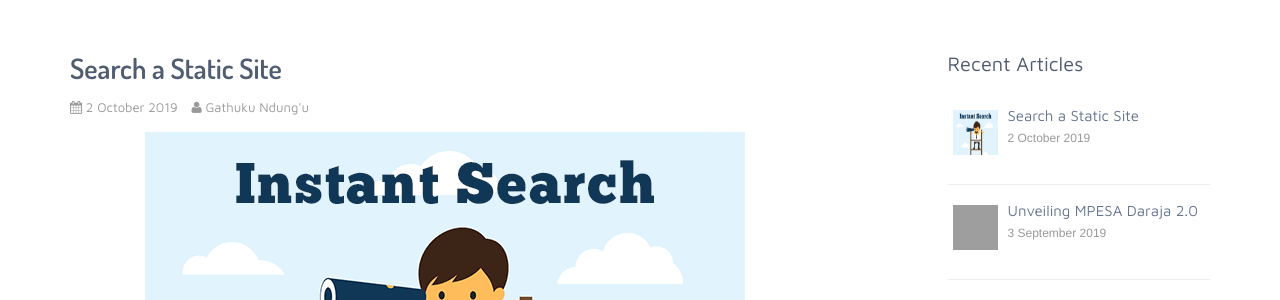
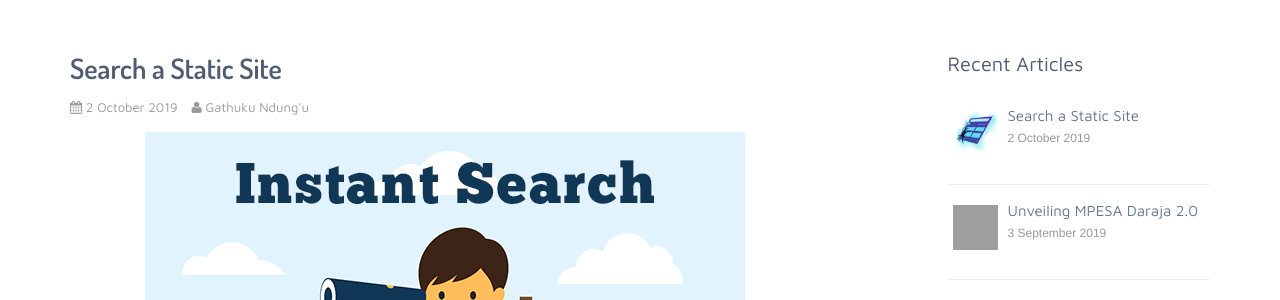
Before and after one commit to zegetech/zegetech.github.io, a Jekyll site: the page built from _posts/2019-10-04-jekyll-instant-search-with-algolia.md, in a window 1280 px wide. Shown: the part 131-431 px from the top of the page. Built offline with Jekyll 4.4.1, drawn with Linux system fonts in a browser that asks for light colours; comment, search, counter and statistics services are not loaded; grey boxes are pictures that could not be loaded.

Commit message:
add blog image

```diff
--- a/_posts/2019-10-04-jekyll-instant-search-with-algolia.md
+++ b/_posts/2019-10-04-jekyll-instant-search-with-algolia.md
@@ -5,7 +5,7 @@ date: 2019-10-02 14:09 +0300
 categories: Developer
 published: true
 author: Gathuku Ndung'u
-blog-image: algolia-search/algolia.png
+blog-image: algolia-search/static-site.png
 intro: We built [our](https://zegetech.com) website on Jekyll. Jekyll great for developers and we love it. The blog post we release have become a big source of refernce for many in the team. As the posts grow, finding then meant scrolling through the pages to get the posts. We needed search. Static site Genarator(SSG) such as [Jekyll](https://jekyllrb.com/), [Gatsby](https://www.gatsbyjs.org/),[Gridsome](https://gridsome.org/) and [Hugo](https://gohugo.io/) are a very good tool to build static websites. They make it easy to build and deploy sites with Zero or extremely low costs. However, search is one of the features not supported out of the box.
 ---
 
```
Also changed, not shown: assets/images/blog/algolia-search/static-site.png (added).
